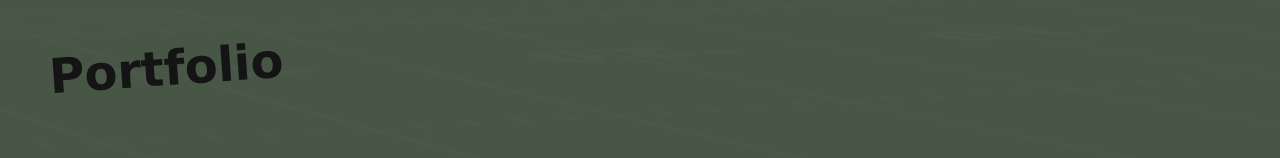
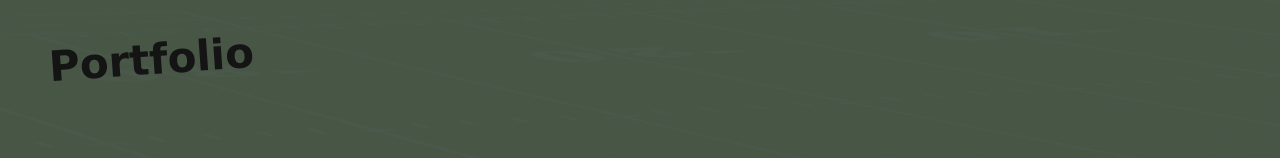
Before and after one commit to cemkar/matt-rome, a plain HTML site: page index.html in a window 1280 px wide. Shown: the top 158 px of the page. Drawn offline with Linux system fonts and the light colour scheme.

```diff
--- a/style.css
+++ b/style.css
@@ -81,7 +81,8 @@ body {
 
 .signature {
     background-color:transparent;
-    font-size:48px;
+    font-size:42px;
+    padding:0;
     display:block;
     position:absolute;
     left:50px;
```
